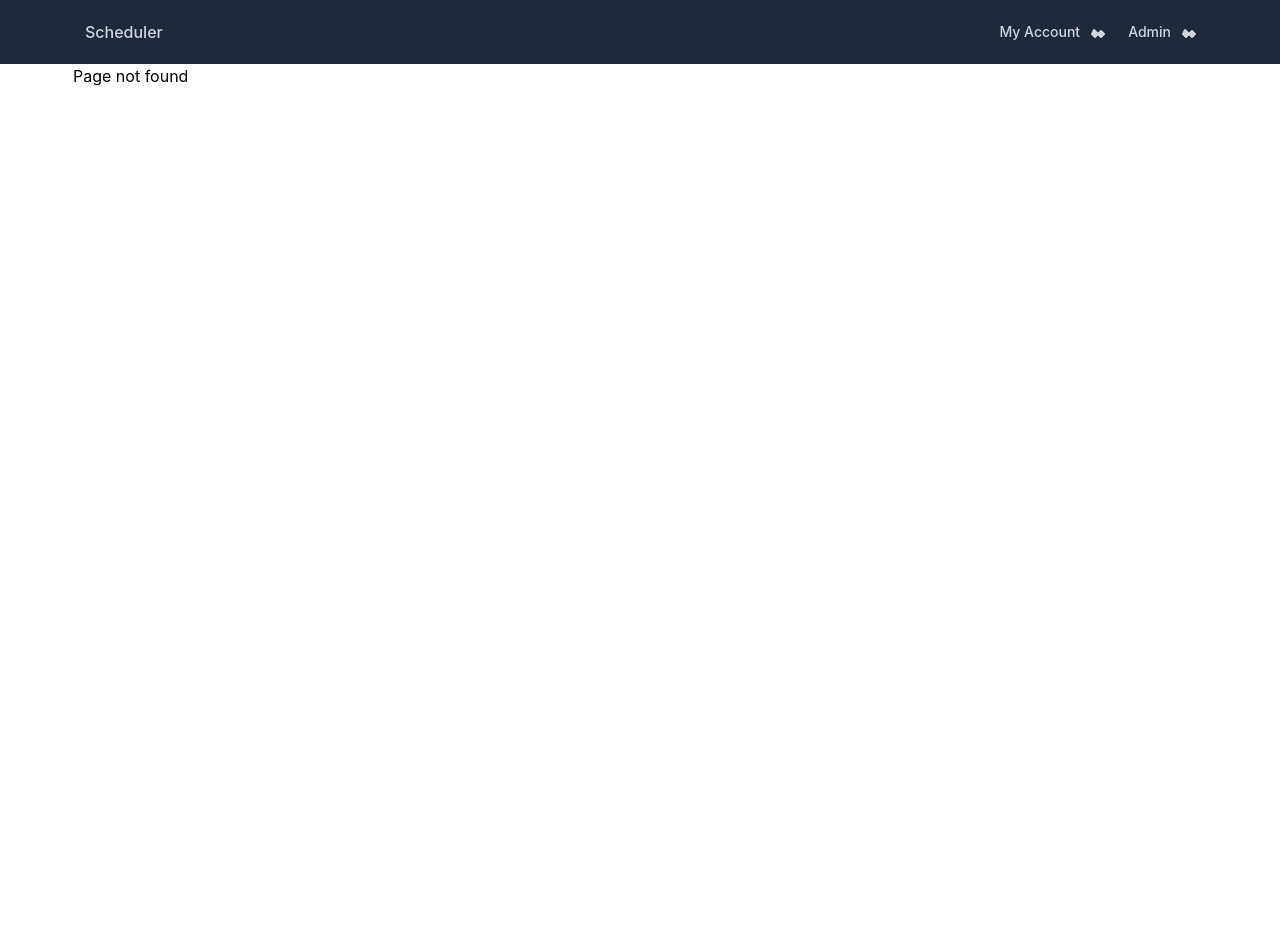
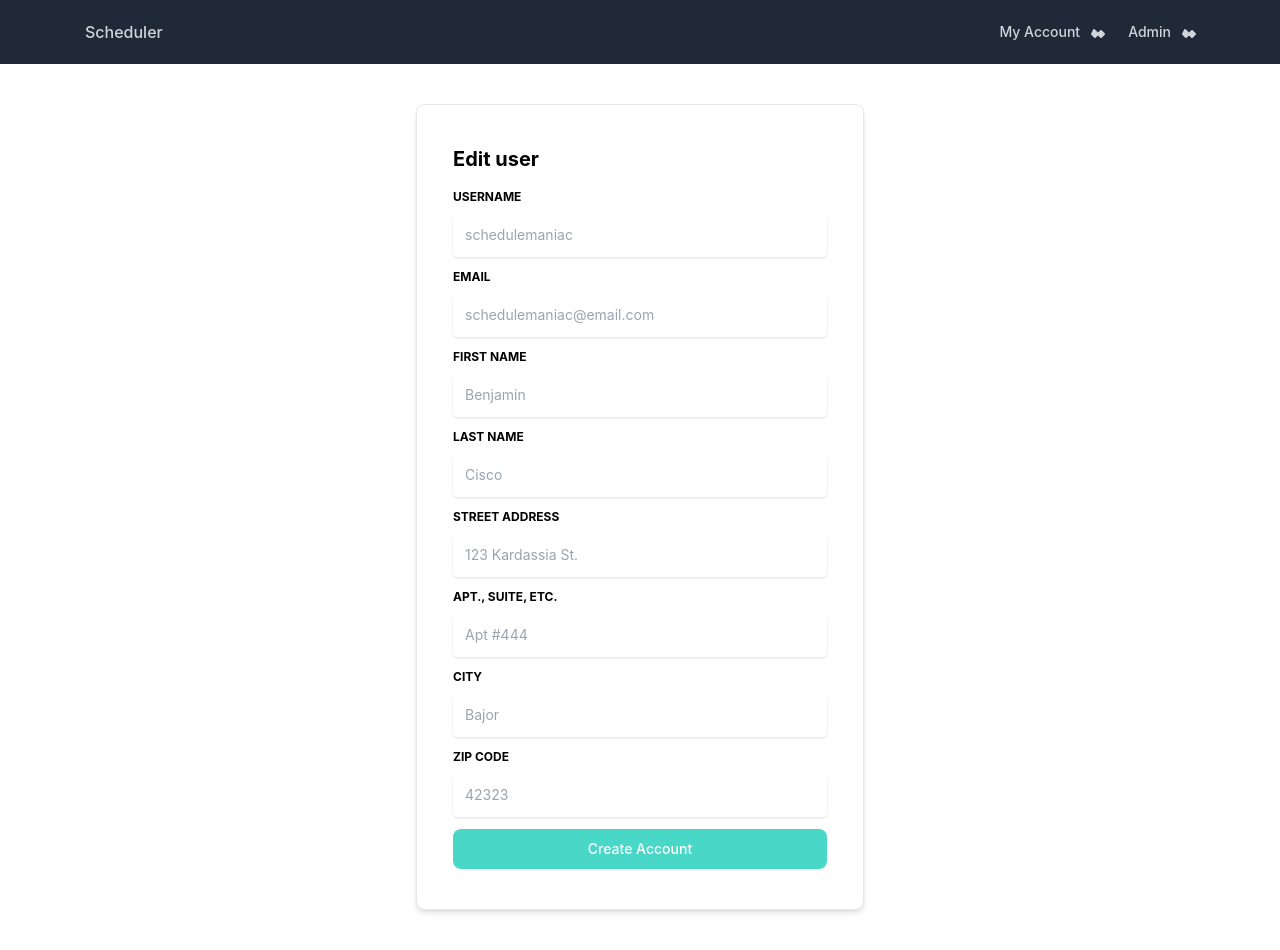
Before and after one commit to alex-bezruchko/scheduling-app, a React (Create React App) app in the folder client/: page /users/1 in a window 1280 px wide. Before the commit this address had no page. Before the commit the page ends 800 px from the top, so only its background shows below. Built offline with nearby package versions, Linux system fonts and the light colour scheme.

Commit message:
add EditUser form with yup validation

```diff
--- /dev/null
+++ b/client/src/components/pages/forms/EditUser.js
@@ -0,0 +1,164 @@
+import { useForm } from 'react-hook-form';
+import { yupResolver } from '@hookform/resolvers/yup';
+import * as yup from 'yup';
+
+export const EditUser = () => {
+
+
+    const schema = yup.object().shape({
+        username: yup.string().min(5).max(15).required('Username is required'),
+        email: yup.string().email().required('Email is required'),
+        first_name: yup.string().required('First name is required'),
+        last_name: yup.string().required('Last name is required'),
+        street_address: yup.string().required('Street address is required'),
+        street_address_2: yup.string(),
+        city: yup.string().required('City is required'),
+        zip_code: yup.string().matches(/^[0-9]{5}(?:-[0-9]{4})?$/, 'Must be 5 between 9 digits'),
+    })
+    const { register, handleSubmit, formState: { errors } } = useForm({
+        resolver: yupResolver(schema)
+    });
+
+    const onSubmit = (data) => {
+
+        // Form validate, Submit to api
+
+    }
+    return (
+        <div className="max-w-md mx-auto my-10">
+            <div className="bg-white shadow-md py-10 border border-gray-200 rounded-lg flex justify-center dark:bg-gray-800 dark:border-gray-700">
+
+                <form className="space-y-6 w-full px-9" onSubmit={handleSubmit(onSubmit)}>
+                    <div className="flex flex-col">
+                        <div className="w-full">
+                            <h1 className="text-blueGray-700 text-xl font-bold mb-4">Edit user</h1>
+                        </div>
+                        <div className="w-full">
+                            <div className="relative w-full mb-3">
+                                <label className="block uppercase text-blueGray-600 text-xs font-bold mb-2" htmlFor="grid-username">
+                                    Username
+                                </label>
+                                <input
+                                    placeholder="schedulemaniac"
+                                    {...register('username')}
+                                    type="text"
+                                    className="border-0 px-3 py-3 placeholder-blueGray-300 text-blueGray-600 bg-white rounded text-sm shadow focus:outline-none focus:ring w-full ease-linear transition-all duration-150">
+                                </input>
+                                <p className="text-red-300">{errors.username?.message}</p>
+                            </div>
+                        </div>
+
+                        <div className="w-full">
+                            <div className="relative w-full mb-3">
+                                <label className="block uppercase text-blueGray-600 text-xs font-bold mb-2" htmlFor="grid-email">
+                                    Email
+                                </label>
+                                <input
+                                    placeholder="schedulemaniac@email.com"
+                                    {...register('email')}
+                                    type="text"
+                                    className="border-0 px-3 py-3 placeholder-blueGray-300 text-blueGray-600 bg-white rounded text-sm shadow focus:outline-none focus:ring w-full ease-linear transition-all duration-150">
+                                </input>
+                                <p className="text-red-300">{errors.email?.message}</p>
+                            </div>
+                        </div>
+
+                        <div className="w-full">
+                            <div className="relative w-full mb-3">
+                                <label className="block uppercase text-blueGray-600 text-xs font-bold mb-2" htmlFor="grid-name">
+                                    First Name
+                                </label>
+                                <input
+                                    placeholder="Benjamin"
+                                    {...register('first_name')}
+                                    type="text"
+                                    className="border-0 px-3 py-3 placeholder-blueGray-300 text-blueGray-600 bg-white rounded text-sm shadow focus:outline-none focus:ring w-full ease-linear transition-all duration-150">
+                                </input>
+                                <p className="text-red-300">{errors.first_name?.message}</p>
+                            </div>
+                        </div>
+
+                        <div className="w-full">
+                            <div className="relative w-full mb-3">
+                                <label className="block uppercase text-blueGray-600 text-xs font-bold mb-2" htmlFor="grid-last-name">
+                                    Last Name
+                                </label>
+                                <input
+                                    placeholder="Cisco"
+                                    {...register('last_name')}
+                                    type="text"
+                                    className="border-0 px-3 py-3 placeholder-blueGray-300 text-blueGray-600 bg-white rounded text-sm shadow focus:outline-none focus:ring w-full ease-linear transition-all duration-150">
+                                </input>
+                                <p className="text-red-300">{errors.last_name?.message}</p>
+                            </div>
+                        </div>
+
+                        <div className="w-full">
+                            <div className="relative w-full mb-3">
+                                <label className="block uppercase text-blueGray-600 text-xs font-bold mb-2" htmlFor="grid-street-1">
+                                    Street Address
+                                </label>
+                                <input
+                                    placeholder="123 Kardassia St."
+                                    {...register('street_address')}
+                                    type="text"
+                                    className="border-0 px-3 py-3 placeholder-blueGray-300 text-blueGray-600 bg-white rounded text-sm shadow focus:outline-none focus:ring w-full ease-linear transition-all duration-150">
+                                </input>
+                                <p className="text-red-300">{errors.street_address?.message}</p>
+                            </div>
+                        </div>
+
+                        <div className="w-full">
+                            <div className="relative w-full mb-3">
+                                <label className="block uppercase text-blueGray-600 text-xs font-bold mb-2" htmlFor="grid-street-2">
+                                    Apt., Suite, etc.
+                                </label>
+                                <input
+                                    placeholder="Apt #444"
+                                    {...register('street_address_2')}
+                                    type="text"
+                                    className="border-0 px-3 py-3 placeholder-blueGray-300 text-blueGray-600 bg-white rounded text-sm shadow focus:outline-none focus:ring w-full ease-linear transition-all duration-150">
+                                </input>
+                                <p className="text-red-300">{errors.street_address_2?.message}</p>
+                            </div>
+                        </div>
+
+                        <div className="w-full">
+                            <div className="relative w-full mb-3">
+                                <label className="block uppercase text-blueGray-600 text-xs font-bold mb-2" htmlFor="grid-street-2">
+                                    City
+                                </label>
+                                <input
+                                    placeholder="Bajor"
+                                    {...register('city')}
+                                    type="text"
+                                    className="border-0 px-3 py-3 placeholder-blueGray-300 text-blueGray-600 bg-white rounded text-sm shadow focus:outline-none focus:ring w-full ease-linear transition-all duration-150">
+                                </input>
+                                <p className="text-red-300">{errors.city?.message}</p>
+                            </div>
+                        </div>
+                        <div className="w-full">
+                            <div className="relative w-full mb-3">
+                                <label className="block uppercase text-blueGray-600 text-xs font-bold mb-2" htmlFor="grid-street-2">
+                                    Zip Code
+                                </label>
+                                <input
+                                    placeholder="42323"
+                                    {...register('zip_code')}
+                                    type="text"
+                                    className="border-0 px-3 py-3 placeholder-blueGray-300 text-blueGray-600 bg-white rounded text-sm shadow focus:outline-none focus:ring w-full ease-linear transition-all duration-150">
+                                </input>
+                                <p className="text-red-300">{errors.zip_code?.message}</p>
+                            </div>
+                        </div>
+                        <div className="w-full">
+                            <button type="submit" className="w-full text-white button-sec focus:ring-4 font-medium rounded-lg text-sm px-5 py-2.5 text-center">Create Account</button>
+                        </div>
+                    </div>
+                </form>
+            </div>
+        </div>
+    )
+}
+
+export default EditUser
--- a/client/src/index.js
+++ b/client/src/index.js
@@ -6,6 +6,7 @@ import Home from './App.js';
 import Layout from './components/Layout.js';
 
 import Account from './components/pages/Account.js';
+import EditUser from './components/pages/forms/EditUser.js';
 import UserList from './components/pages/admin/Userlist.js';
 import Locations from './components/pages/admin/Locations.js';
 import Appointments from './components/pages/admin/Appointments.js';
@@ -25,6 +26,8 @@ export default function App() {
           <Route index element={<Home />} />
           <Route path="login" element={<Login />} />
           <Route path="account" element={<Account />} />
+          <Route path="/users/:id" element={<EditUser />} />
+
           <Route path="users" element={<UserList />} />
           <Route path="locations" element={<Locations />} />
           <Route path="create" element={<CreateAccount />} />
```
